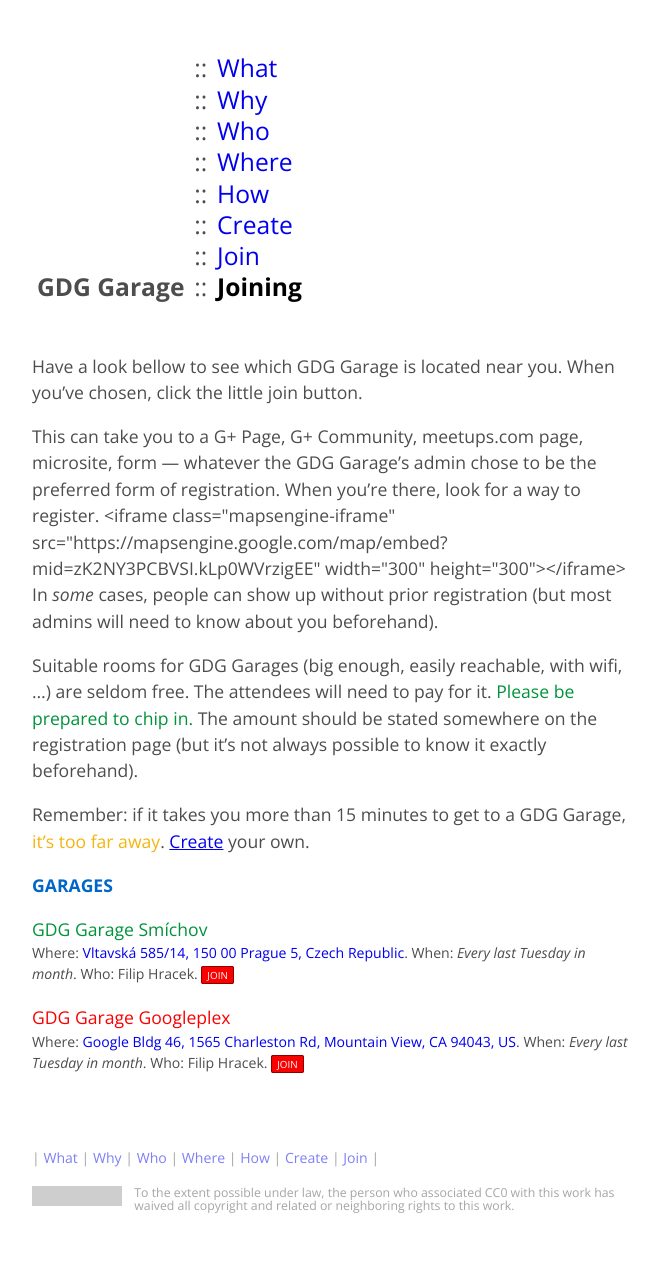
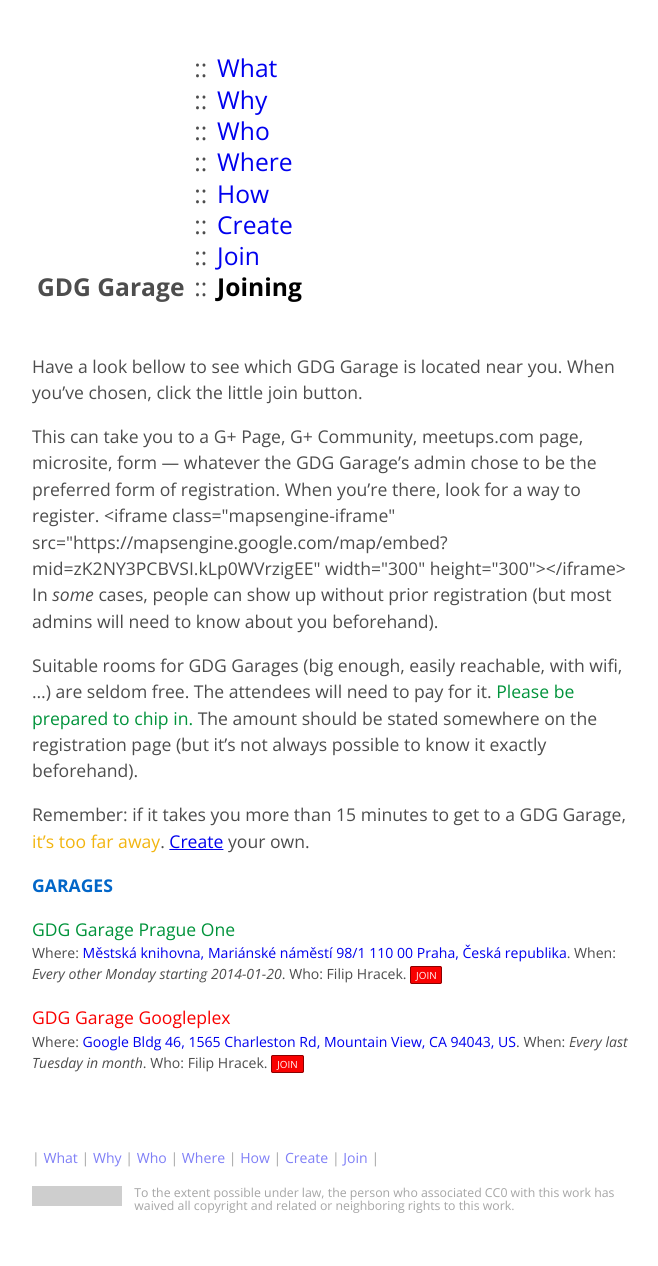
Before and after one commit to gdg-garage/gdg-garage.github.io, a Jekyll site: the page built from join/index.markdown, in a window 1280 px wide. Shown: the whole page, without its empty margins (308-966 px from the left). Built offline with Jekyll 4.4.1, drawn with Linux system fonts in a browser that asks for light colours; Markdown is read by kramdown in place of the engine named in the settings; grey boxes are pictures that could not be loaded.

Commit message:
Update Prague location

```diff
--- a/_data/garages.yml
+++ b/_data/garages.yml
@@ -1,12 +1,12 @@
 -
-  name: Smíchov
-  where: Vltavská 585/14, 150 00 Prague 5, Czech Republic
+  name: Prague One
+  where: Městská knihovna, Mariánské náměstí 98/1 110 00 Praha, Česká republika
   city: Prague
   country: Czech Republic
-  when: Every last Tuesday in month
+  when: Every other Monday starting 2014-01-20
   admin: Filip Hracek
   email: filip.hracek@gmail.com
-  joinurl: http://filiph.net/
+  joinurl: mailto:filip.hracek@gmail.com
 -
   name: Googleplex
   where: Google Bldg 46, 1565 Charleston Rd, Mountain View, CA 94043, US
```
